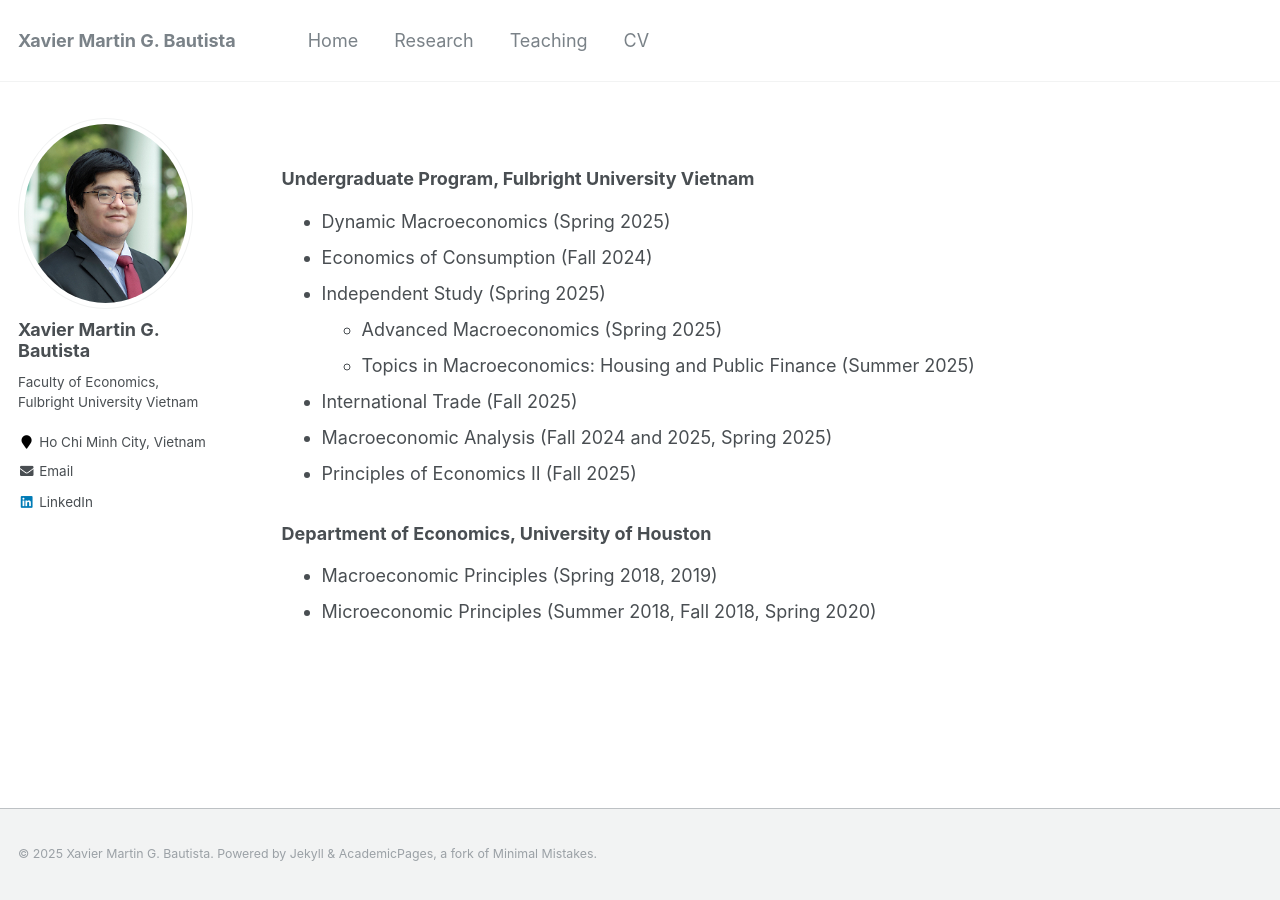
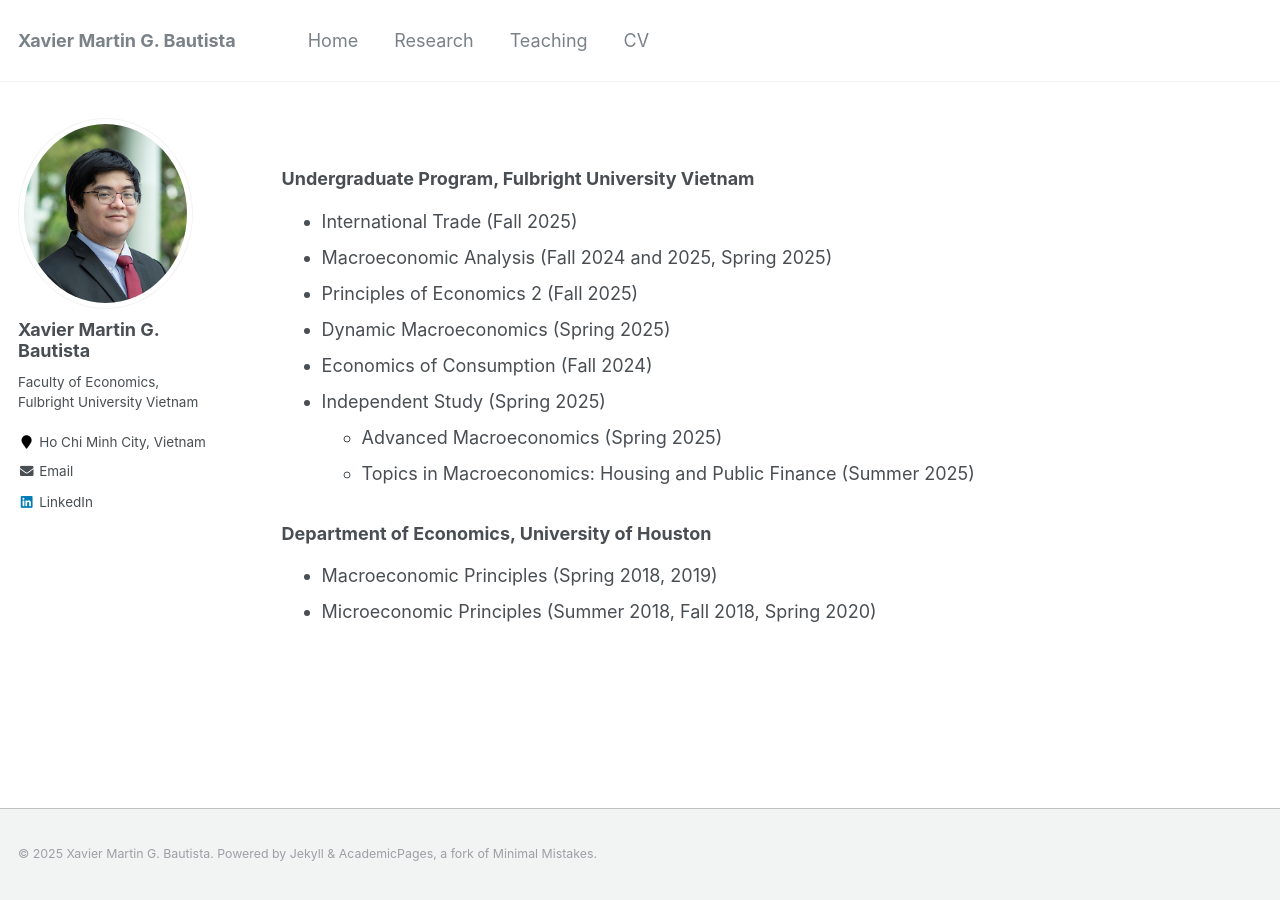
Before and after one commit to xmgbautista/xmgbautista.github.io, a Jekyll site: the page built from _pages/teaching.md, in a window 1280 px wide. Built offline with Jekyll 4.4.1, drawn with Linux system fonts in a browser that asks for light colours.

Commit message:
Update teaching.md

```diff
--- a/_pages/teaching.md
+++ b/_pages/teaching.md
@@ -7,14 +7,14 @@ author_profile: true
 
 ### Undergraduate Program, Fulbright University Vietnam
 
+* International Trade (Fall 2025)
+* Macroeconomic Analysis (Fall 2024 and 2025, Spring 2025)
+* Principles of Economics 2 (Fall 2025)
 * Dynamic Macroeconomics (Spring 2025)
 * Economics of Consumption (Fall 2024)
 * Independent Study (Spring 2025)
     - Advanced Macroeconomics (Spring 2025)
     - Topics in Macroeconomics: Housing and Public Finance (Summer 2025)
-* International Trade (Fall 2025)
-* Macroeconomic Analysis (Fall 2024 and 2025, Spring 2025)
-* Principles of Economics II (Fall 2025)
 
 ### Department of Economics, University of Houston
 
```
